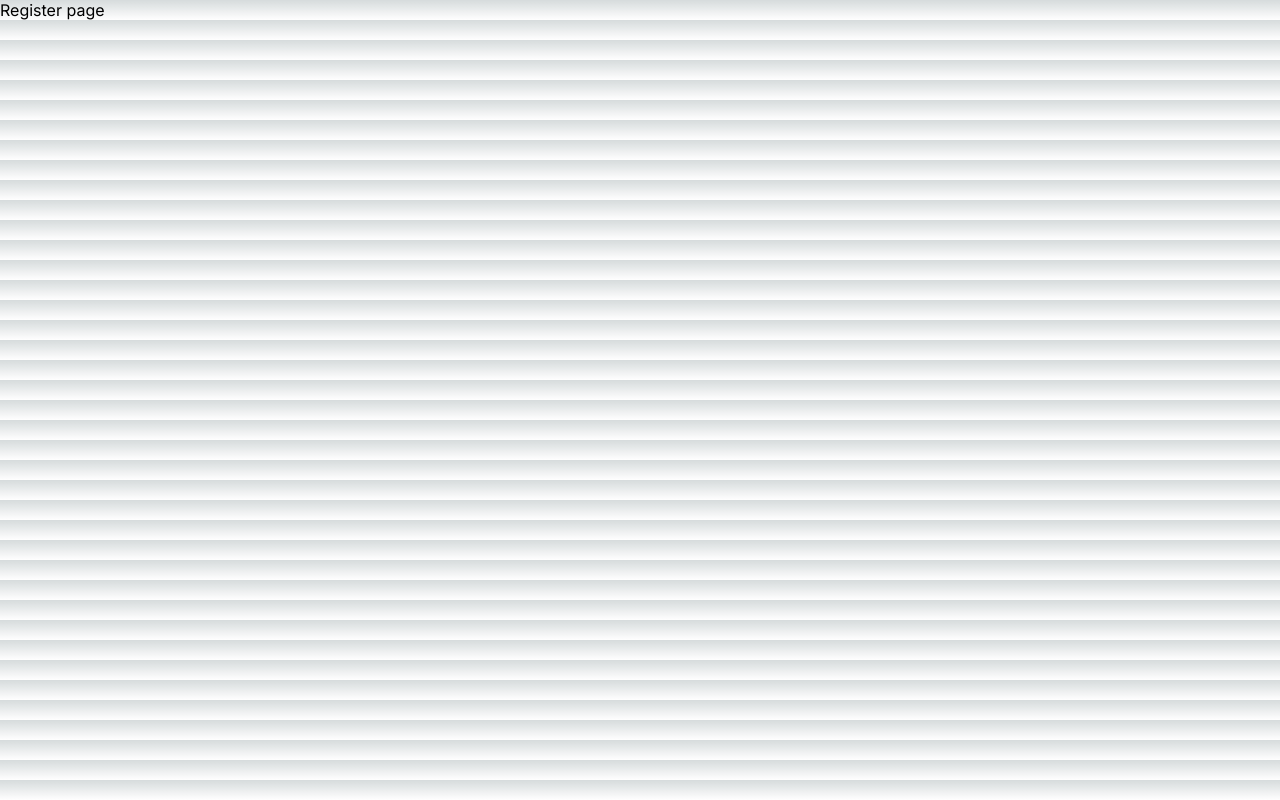
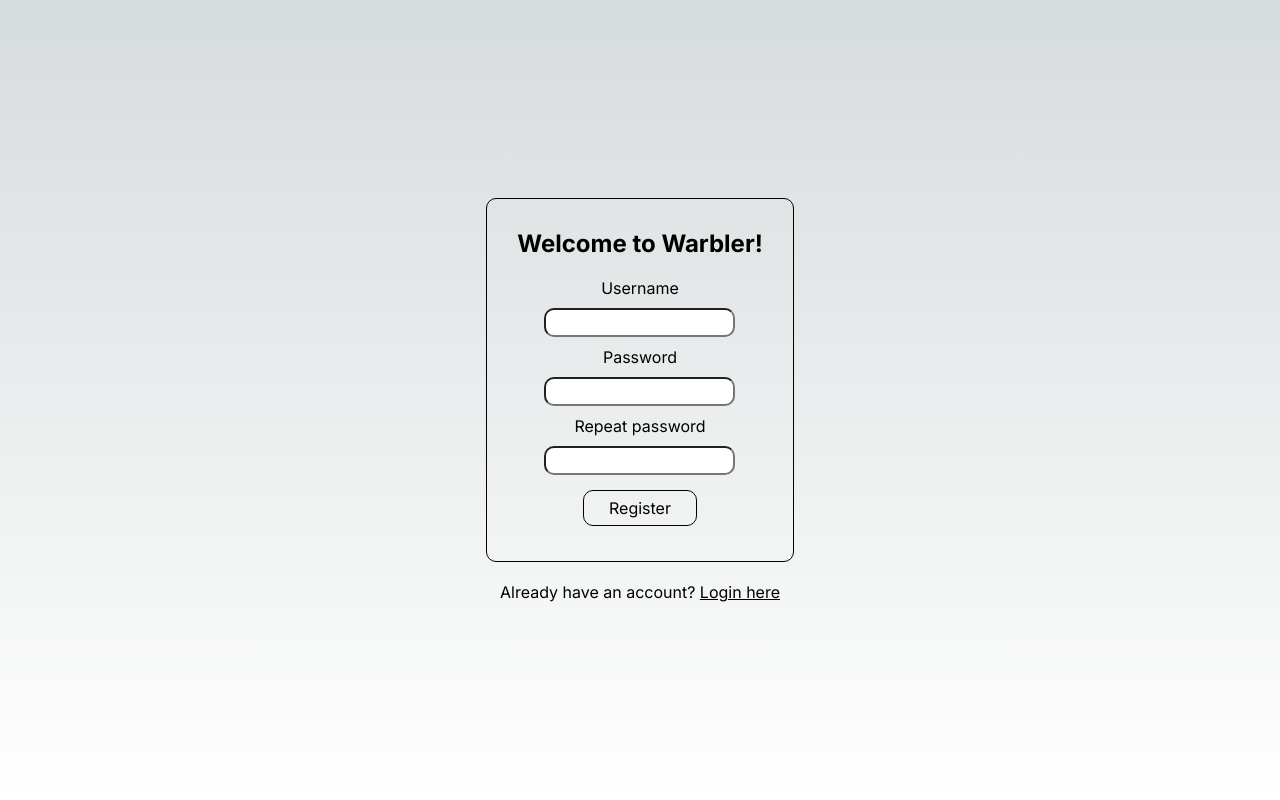
Before and after one commit to mihna123/twitter-clone, a Next.js app: page /auth/register in a window 1280 px wide. Built offline with nearby package versions, Linux system fonts and the light colour scheme.

Commit message:
Add registering and database

```diff
--- a/package.json
+++ b/package.json
@@ -9,6 +9,8 @@
     "lint": "next lint"
   },
   "dependencies": {
+    "@vercel/postgres": "^0.9.0",
+    "bcrypt": "^5.1.1",
     "next": "14.2.5",
     "next-auth": "^5.0.0-beta.20",
     "react": "^18",
--- a/src/app/auth/register/page.js
+++ b/src/app/auth/register/page.js
@@ -1,7 +1,53 @@
+import { sql } from "@vercel/postgres";
+import { redirect } from "next/navigation";
+import styles from "./page.module.css";
+import bcrypt from "bcrypt";
+
+async function register(formData) {
+    'use server';
+
+    try {
+        const username = formData.get('username');
+        const password = formData.get('password');
+        const rpassword = formData.get('rpassword');
+
+        if(!username || username.length < 5) {
+            return;
+        }
+
+        if(password.length < 8) {
+            return;
+        }
+
+        if(password !== rpassword) {
+            return;
+        }
+
+        const passhash = await bcrypt.hash(password, 10);
+        await sql`
+        INSERT INTO users (username, passhash)
+                    VALUES (${username}, ${passhash}); `
+
+    } catch (e) {
+        console.error(e.message);
+    }
+    redirect('/auth/login');
+}
+
 export default function Register() {
     return (
-        <div>
-            Register page
+        <div className={styles.container}>
+            <form action={register}>
+                <h2>Welcome to Warbler!</h2>
+                <label>Username</label>
+                <input type="text" name="username" />
+                <label>Password</label>
+                <input type="password" name="password" />
+                <label>Repeat password</label>
+                <input type="password" name="rpassword" />
+                <button className="primary-btn">Register</button>
+            </form>
+            <p>Already have an account? <a href="/auth/login">Login here</a></p>
         </div>
     )
 }
--- /dev/null
+++ b/src/app/auth/register/page.module.css
@@ -0,0 +1,30 @@
+.container {
+    display: flex;
+    flex-direction: column;
+    justify-content: center;
+    align-items: center;
+    height: 100vh;
+}
+
+.container form {
+    display: flex;
+    flex-direction: column;
+    justify-content: center;
+    align-items: center;
+    padding: 30px;
+    border-style: solid;
+    border-width: 1px;
+    border-radius: 10px;
+    border-color: var(--primary-glow);
+    margin-bottom: 20px;
+}
+
+.container input {
+    margin: 10px 0;
+    border-radius: 10px;
+    padding: 5px;
+}
+
+.container h2 {
+    margin-bottom: 20px;
+}
```
Also changed, not shown: auth.js (+16 -9 lines), 1 other file (tests, documents, lock files or other folders).
